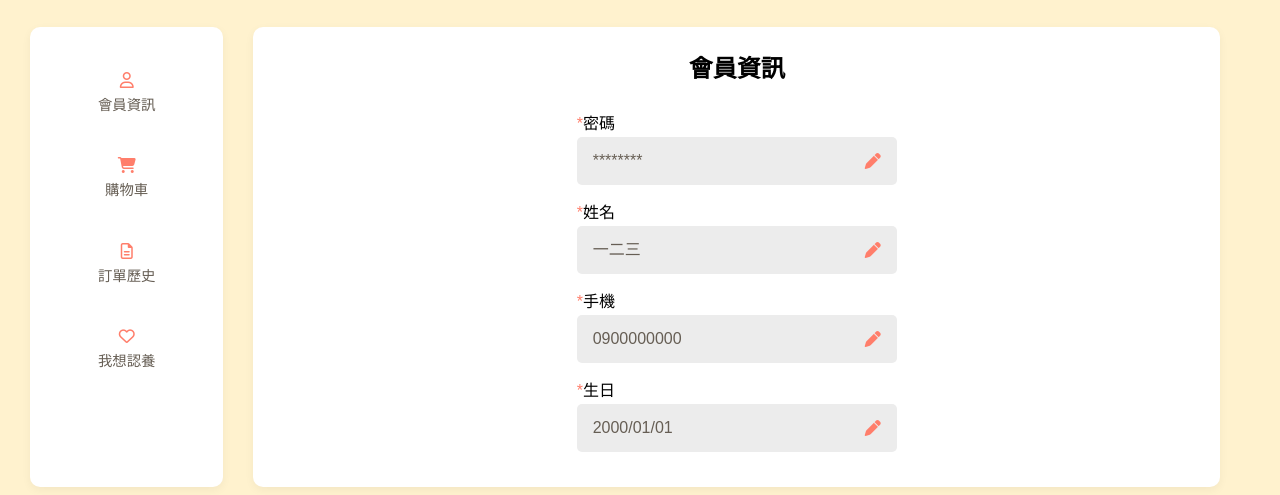
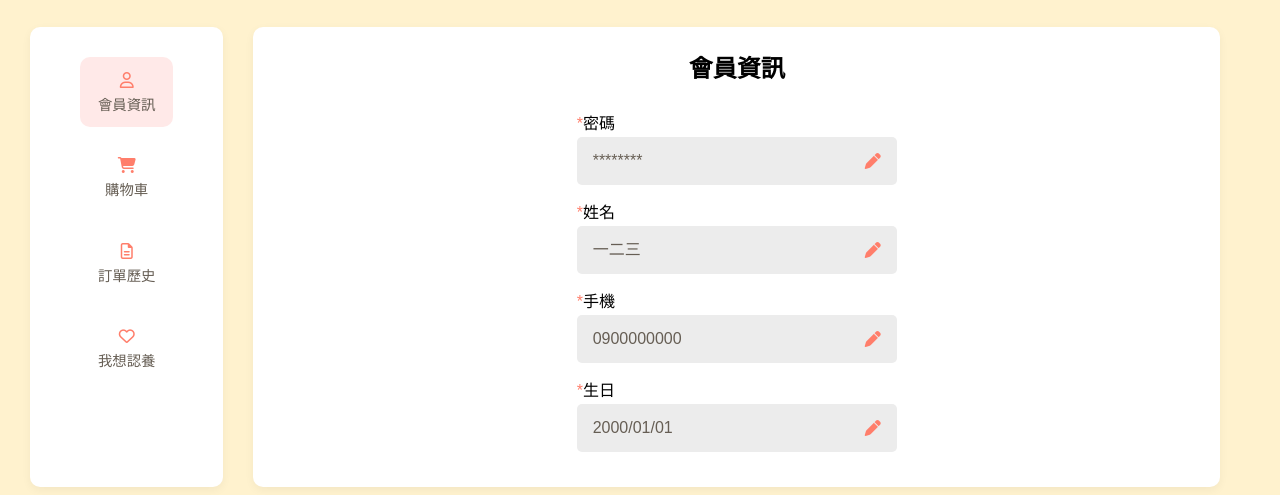
Before and after one commit to Shane360129/animal_adoption, a website: page pages/member_info.html in a window 1280 px wide. Shown: the part 261-756 px from the top of the page. Drawn offline with Linux system fonts and the light colour scheme; some packages are replaced by stand-ins of ours; no server answers; a script that the page names is missing.

Commit message:
member_info增加css

```diff
--- a/pages/member_info.html
+++ b/pages/member_info.html
@@ -77,7 +77,7 @@
     <div class="member-info-body">
         <aside>
             <ul class="nav">
-                <li class="nav-item">
+                <li class="nav-item member-info-item">
                     <a href="/pages/member_info.html">
                         <i class="fa-regular fa-user" style="color: #ff7e6b;"></i>
                         <p>會員資訊</p>
--- a/stylesheet/member/_member_info.scss
+++ b/stylesheet/member/_member_info.scss
@@ -12,13 +12,15 @@
         .nav {
             padding: 15px 0;
 
+            .member-info-item {
+                background-color: #ffe9e8;
+            }
+
             .nav-item {
                 width: 48%;
                 margin: 15px auto;
                 border-radius: 10px;
                 text-align: center;
-
-                // background-color: #ffe9e8;
 
                 a {
                     display: block;
```
Also changed, not shown: main.css, 1 other file.
